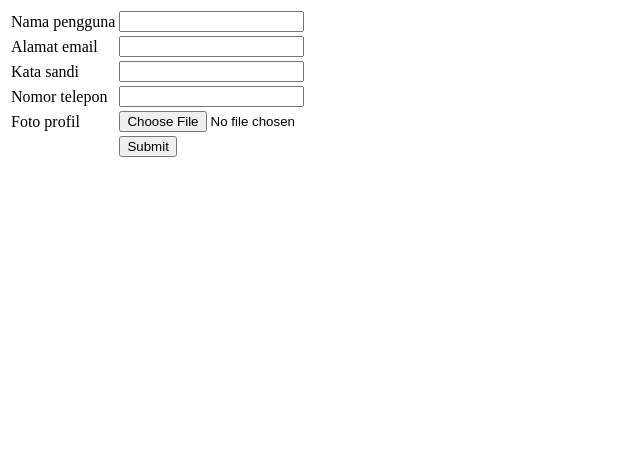
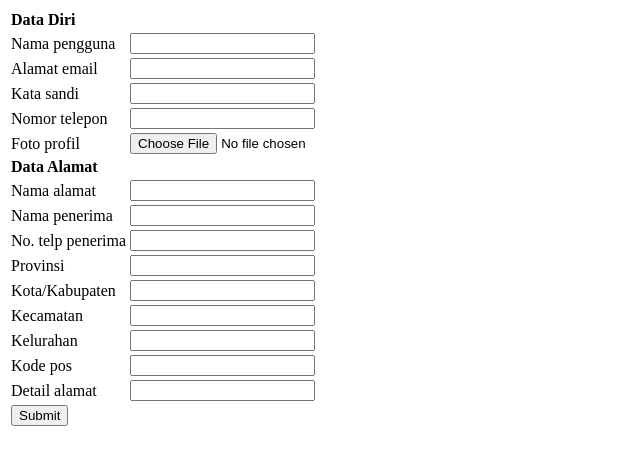
Before and after one commit to medina16/gethealthplus, a PHP site: page /form_daftar.php in a window 1280 px wide. Shown: the top 465 px of the page, without its empty margins (0-640 px from the left). Run offline with PHP 8.4, Linux system fonts and the light colour scheme.

Commit message:
Update form_daftar.php
tambahin kolom buat data alamat

```diff
--- a/form_daftar.php
+++ b/form_daftar.php
@@ -17,12 +17,33 @@ if(isset($_POST['tombol']))
             $telp = $_POST['telp_user'];
             $foto = addslashes(file_get_contents($_FILES['gambar']['tmp_name']));
             mysqli_query($koneksi,"insert into pengguna (nama_user,email_user,password_user,telp_user,foto_user) values ('$nama','$email','$password','$telp','$foto')");
-            header("location:index.php");
+
+            $loggedin_user = mysqli_query($koneksi,"SELECT email_user, password_user, id_user FROM pengguna WHERE email_user='$email' AND password_user='$password'");
+            $row = mysqli_fetch_array($loggedin_user);
+            $iduser = $row['id_user'];
+
+            $nama = $_POST['nama_alamat'];
+            $penerima = $_POST['penerima_alamat'];
+            $telp = $_POST['telp_alamat'];
+            $provinsi = $_POST['provinsi_alamat'];
+            $kabkot = $_POST['kabkot_alamat'];
+            $kec = $_POST['kec_alamat'];
+            $kel = $_POST['kel_alamat'];
+            $kodepos = $_POST['kodepos_alamat'];
+            $detail = $_POST['detail_alamat'];
+            $fav = TRUE;
+
+            mysqli_query($koneksi,"INSERT into alamat (id_user,nama_alamat,penerima_alamat,telp_alamat,provinsi_alamat,kabkot_alamat,kec_alamat,kel_alamat,kodepos_alamat,detail_alamat,favorit_alamat) values ('$iduser','$nama','$penerima','$telp','$provinsi','$kabkot','$kec','$kel','$kodepos','$detail','$fav')");
+
+            session_start();
+            $_SESSION["id_user"] = $iduser;
+            header("Location: sukseslogin.php");
         }
         else
         {
             echo '<span style="color:red"><b><u><i>Ukuruan File / Tipe File Tidak Sesuai</i></u></b></span>';
         }
+
     }
 }
 ?>
@@ -33,6 +54,7 @@ if(isset($_POST['tombol']))
     <body>
         <form method="post" action="" enctype="multipart/form-data">
         <table>
+        <tr><td><b>Data Diri</b></td></tr>
             <tr>
                 <td>Nama pengguna</td>
                 <td><input type="text" name="nama_user"/></td>
@@ -53,8 +75,44 @@ if(isset($_POST['tombol']))
                 <td>Foto profil</td>
                 <td><input type="file" name="gambar"/></td>
             </tr>
+            <tr><td><b>Data Alamat</b><td></tr>
             <tr>
-                <td></td>
+                <td>Nama alamat</td>
+                <td><input type="text" name="nama_alamat"/></td>
+            </tr>
+            <tr>
+                <td>Nama penerima</td>
+                <td><input type="text" name="penerima_alamat"></textarea></td>
+            </tr>
+            <tr>
+                <td>No. telp penerima</td>
+                <td><input type="text" name="telp_alamat"></textarea></td>
+            </tr>
+            <tr>
+                <td>Provinsi</td>
+                <td><input type="text" name="provinsi_alamat"></textarea></td>
+            </tr>
+            <tr>
+                <td>Kota/Kabupaten</td>
+                <td><input type="text" name="kabkot_alamat"></textarea></td>
+            </tr>
+            <tr>
+                <td>Kecamatan</td>
+                <td><input type="text" name="kec_alamat"></textarea></td>
+            </tr>
+            <tr>
+                <td>Kelurahan</td>
+                <td><input type="text" name="kel_alamat"></textarea></td>
+            </tr>
+            <tr>
+                <td>Kode pos</td>
+                <td><input type="text" name="kodepos_alamat"></textarea></td>
+            </tr>
+            <tr>
+                <td>Detail alamat</td>
+                <td><input type="text" name="detail_alamat"></textarea></td>
+            </tr>
+            <tr>
                 <td><input type="submit" name="tombol"/></td>
             </tr>
         </table>
```
